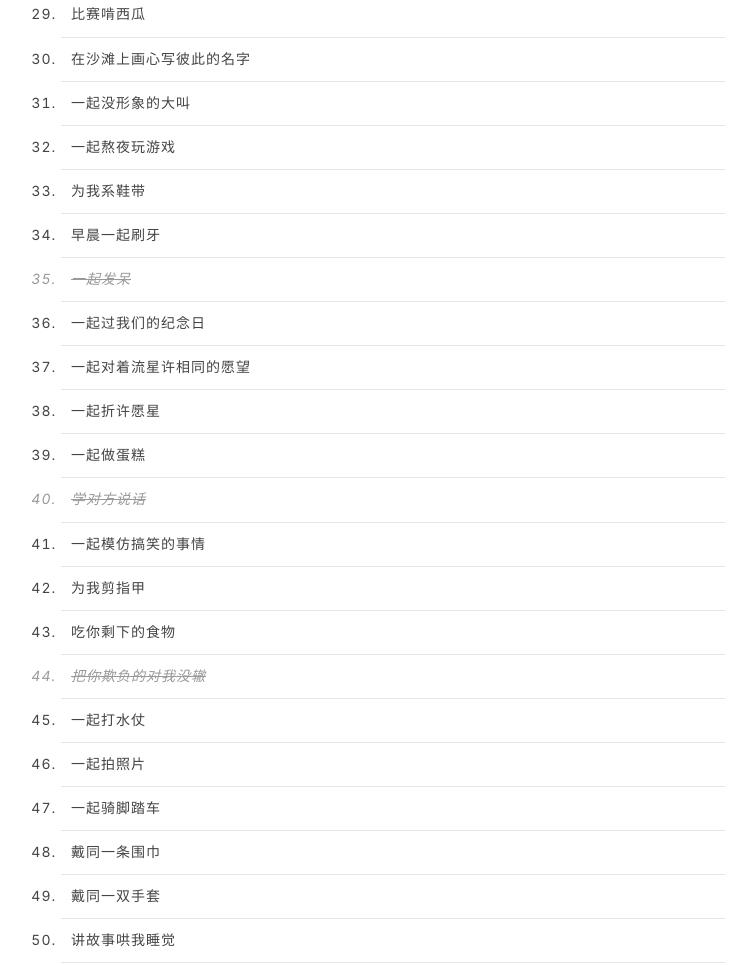
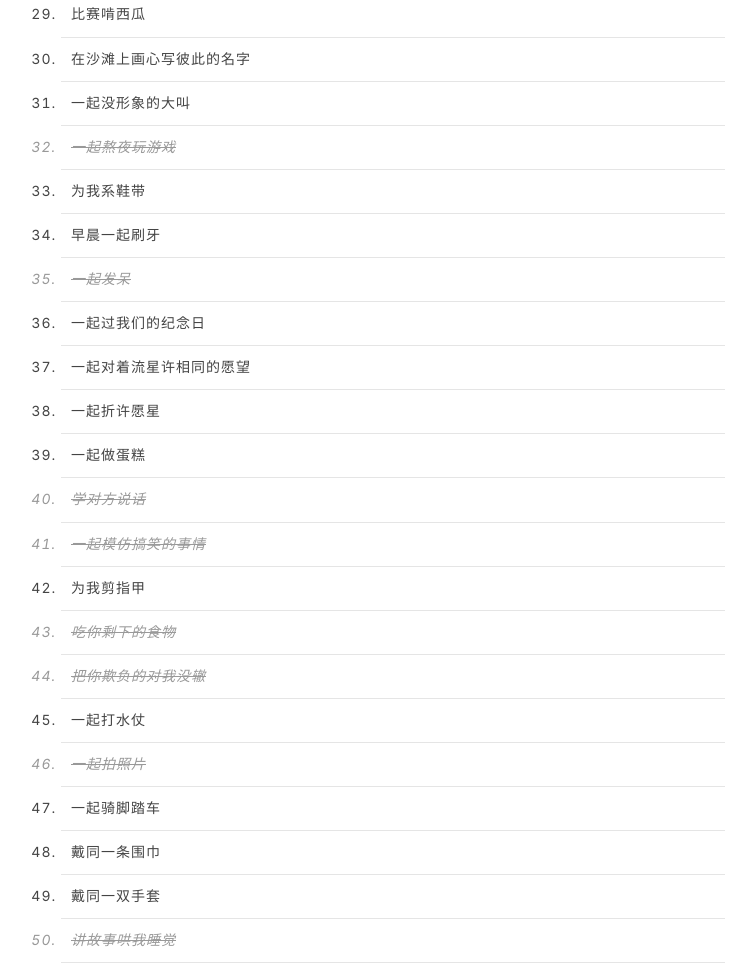
Before and after one commit to osgz/love, a plain HTML site: page index.html in a window 1280 px wide. Shown: the part 1429-2394 px from the top of the page, without its empty margins (247-1003 px from the left). Drawn offline with Linux system fonts and the light colour scheme.

Commit message:
Update index.html

```diff
--- a/index.html
+++ b/index.html
@@ -42,7 +42,7 @@
                         <li class="done"><del>手牵手逛街</del></li>
                         <li class=""><p>一起看海</p></li>
                         <li class=""><p>一起看雪</p></li>
-                        <li class=""><p>互相喂吃东西</p></li>
+                        <li class="done"><del>互相喂吃东西</del></li>
                         <li class=""><p>一起堆雪人</p></li>
                         <li class=""><p>一起坐摩天轮</p></li>
                         <li class=""><p>一起恶作剧</p></li>
@@ -70,7 +70,7 @@
                         <li class=""><p>比赛啃西瓜</p></li>
                         <li class=""><p>在沙滩上画心写彼此的名字</p></li>
                         <li class=""><p>一起没形象的大叫</p></li>
-                        <li class=""><p>一起熬夜玩游戏</p></li>
+                        <li class="done"><del>一起熬夜玩游戏</del></li>
                         <li class=""><p>为我系鞋带</p></li>
                         <li class=""><p>早晨一起刷牙</p></li>
                         <li class="done"><del>一起发呆</del></li>
@@ -79,16 +79,16 @@
                         <li class=""><p>一起折许愿星</p></li>
                         <li class=""><p>一起做蛋糕</p></li>
                         <li class="done"><del>学对方说话</del></li>
-                        <li class=""><p>一起模仿搞笑的事情</p></li>
+                        <li class="done"><del>一起模仿搞笑的事情</del></li>
                         <li class=""><p>为我剪指甲</p></li>
-                        <li class=""><p>吃你剩下的食物</p></li>
+                        <li class="done"><del>吃你剩下的食物</del></li>
                         <li class="done"><del>把你欺负的对我没辙</del></li>
                         <li class=""><p>一起打水仗</p></li>
-                        <li class=""><p>一起拍照片</p></li>
+                        <li class="done"><del>一起拍照片</del></li>
                         <li class=""><p>一起骑脚踏车</p></li>
                         <li class=""><p>戴同一条围巾</p></li>
                         <li class=""><p>戴同一双手套</p></li>
-                        <li class=""><p>讲故事哄我睡觉</p></li>
+                        <li class="done"><del>讲故事哄我睡觉</del></li>
                         <li class=""><p>一起吃棉花糖</p></li>
                         <li class="done"><del>一起吃冰糖草莓</del></li>
                         <li class=""><p>一起淋雨</p></li>
@@ -122,7 +122,7 @@
                         <li class="done"><del>一起挤地铁</del></li>
                         <li class=""><p>一起放风筝</p></li>
                         <li class=""><p>一起去看花田</p></li>
-                        <li class=""><p>趁你睡觉偷亲你一下</p></li>
+                        <li class="done"><del>趁你睡觉偷亲你一下</del></li>
                         <li class=""><p>一起放孔明灯</p></li>
                         <li class=""><p>一起钓鱼</p></li>
                         <li class=""><p>同居互相照顾对方</p></li>
```
